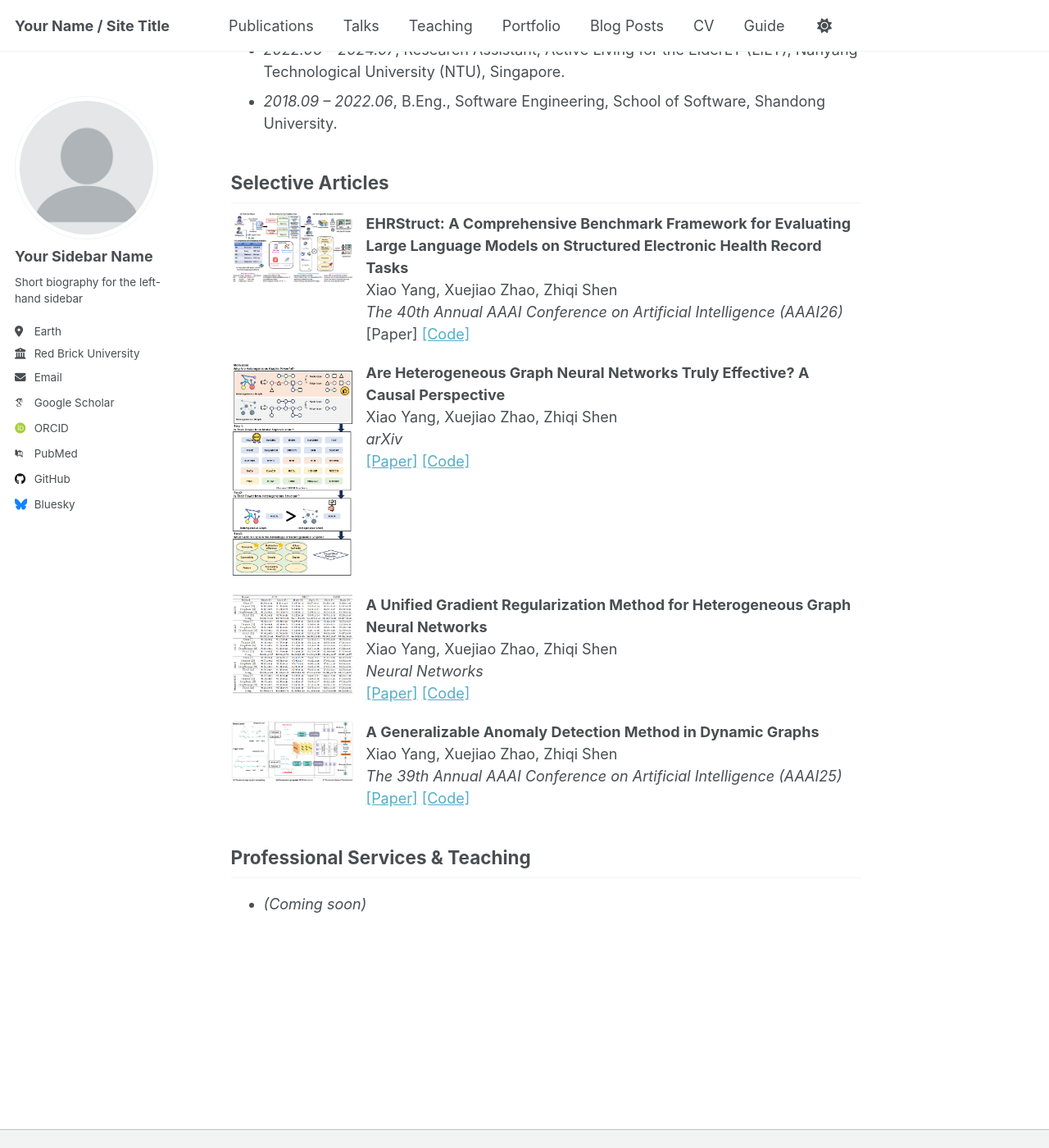
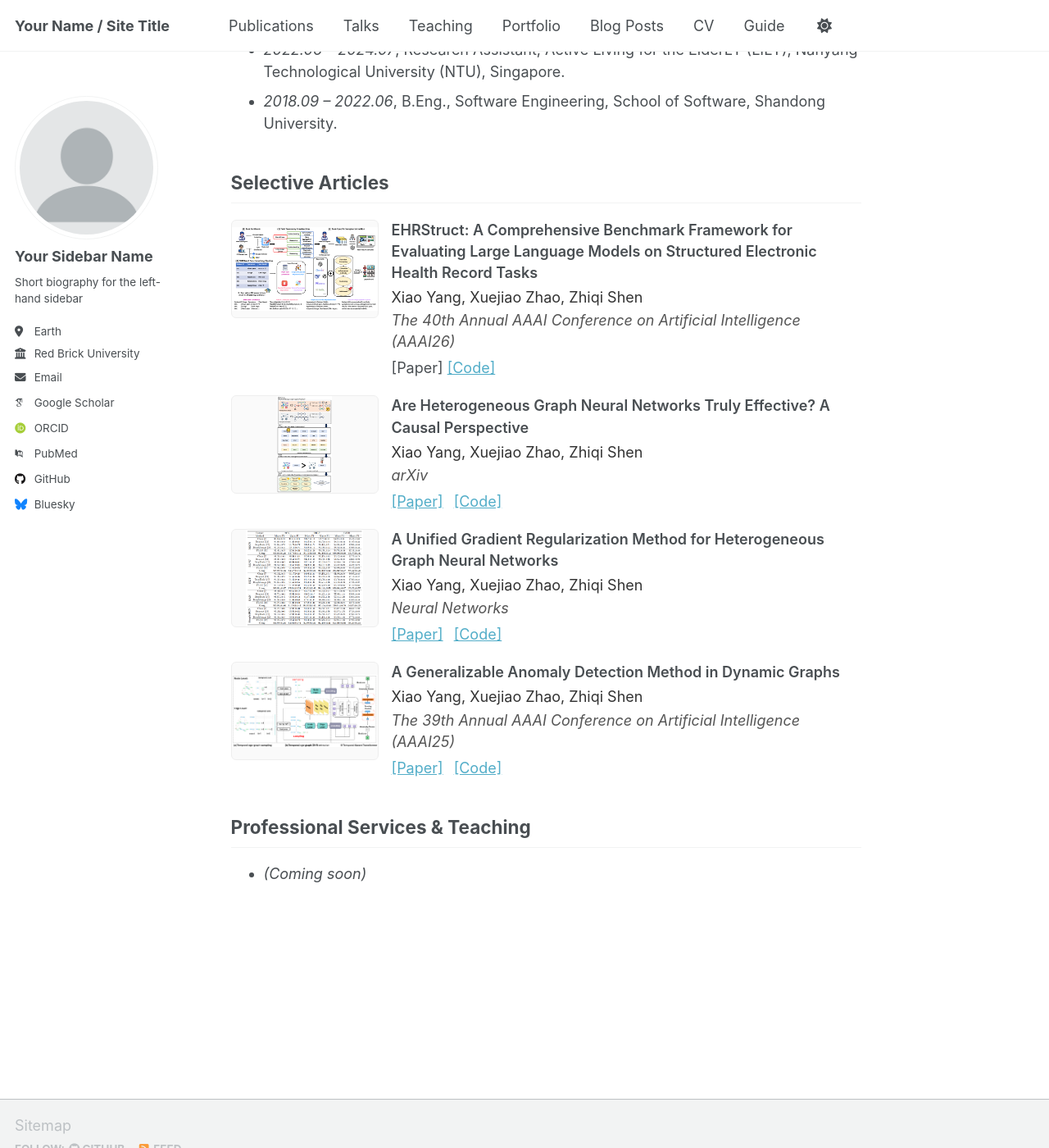
Before and after one commit to YXNTU/YXNTU.github.io, a Jekyll site: the page built from _pages/about.md, in a window 1280 px wide and 1400 px high, scrolled down 680 px. Shown: the whole window at 82% size. Built offline with Jekyll 4.4.1, drawn with Linux system fonts in a browser that asks for light colours; some web fonts are replaced; our own code applies the rules of GitHub Pages for plain Markdown files; a script that is not in the unit is left out.

Commit message:
Update about.md

```diff
--- a/_pages/about.md
+++ b/_pages/about.md
@@ -21,45 +21,93 @@
 
 ## Selective Articles
 
-<div style="display: flex; align-items: flex-start; margin-bottom: 20px;">
-  <img src="/images/papers/EHRStruct.png" alt="EHRStruct figure" style="width:150px; margin-right:15px; border-radius:6px;">
-  <div>
-    <strong>EHRStruct: A Comprehensive Benchmark Framework for Evaluating Large Language Models on Structured Electronic Health Record Tasks</strong><br>
-    Xiao Yang, Xuejiao Zhao, Zhiqi Shen<br>
-    <em>The 40th Annual AAAI Conference on Artificial Intelligence (AAAI26)</em><br>
-    [Paper] <a href="https://github.com/YXNTU/EHRStruct" target="_blank">[Code]</a>
+<style>
+.pubs { margin-top: 8px; }
+.pub-item { display: flex; gap: 16px; margin: 20px 0; align-items: flex-start; }
+.pub-thumb {
+  flex: 0 0 180px;
+  height: 120px;
+  border: 1px solid #eee;
+  border-radius: 6px;
+  background: #fafafa;
+  display: flex; align-items: center; justify-content: center;
+  overflow: hidden;
+}
+.pub-thumb img { max-width: 100%; max-height: 100%; object-fit: contain; }
+.pub-meta { line-height: 1.45; }
+.pub-title { font-weight: 600; margin: 0 0 4px; }
+.pub-authors { margin: 0 0 2px; color: #333; }
+.pub-venue { margin: 0 0 6px; font-style: italic; color: #555; }
+.pub-links a { margin-right: 8px; }
+</style>
+
+<div class="pubs">
+
+  <!-- 1 -->
+  <div class="pub-item">
+    <div class="pub-thumb">
+      <img src="/images/papers/EHRStruct.png" alt="EHRStruct figure">
+    </div>
+    <div class="pub-meta">
+      <div class="pub-title">EHRStruct: A Comprehensive Benchmark Framework for Evaluating Large Language Models on Structured Electronic Health Record Tasks</div>
+      <div class="pub-authors">Xiao Yang, Xuejiao Zhao, Zhiqi Shen</div>
+      <div class="pub-venue">The 40th Annual AAAI Conference on Artificial Intelligence (AAAI26)</div>
+      <div class="pub-links">
+        [Paper] <a href="https://github.com/YXNTU/EHRStruct" target="_blank">[Code]</a>
+      </div>
+    </div>
   </div>
+
+  <!-- 2 -->
+  <div class="pub-item">
+    <div class="pub-thumb">
+      <img src="/images/papers/CausalHGNN.png" alt="CausalHGNN figure">
+    </div>
+    <div class="pub-meta">
+      <div class="pub-title">Are Heterogeneous Graph Neural Networks Truly Effective? A Causal Perspective</div>
+      <div class="pub-authors">Xiao Yang, Xuejiao Zhao, Zhiqi Shen</div>
+      <div class="pub-venue">arXiv</div>
+      <div class="pub-links">
+        <a href="https://arxiv.org/abs/2510.05750" target="_blank">[Paper]</a>
+        <a href="https://github.com/YXNTU/CausalHGNN" target="_blank">[Code]</a>
+      </div>
+    </div>
+  </div>
+
+  <!-- 3 -->
+  <div class="pub-item">
+    <div class="pub-thumb">
+      <img src="/images/papers/Grug.png" alt="Grug figure">
+    </div>
+    <div class="pub-meta">
+      <div class="pub-title">A Unified Gradient Regularization Method for Heterogeneous Graph Neural Networks</div>
+      <div class="pub-authors">Xiao Yang, Xuejiao Zhao, Zhiqi Shen</div>
+      <div class="pub-venue">Neural Networks</div>
+      <div class="pub-links">
+        <a href="https://www.sciencedirect.com/science/article/abs/pii/S0893608025009840" target="_blank">[Paper]</a>
+        <a href="https://github.com/YXNTU/Grug" target="_blank">[Code]</a>
+      </div>
+    </div>
+  </div>
+
+  <!-- 4 -->
+  <div class="pub-item">
+    <div class="pub-thumb">
+      <img src="/images/papers/GeneralDyg.png" alt="GeneralDyG figure">
+    </div>
+    <div class="pub-meta">
+      <div class="pub-title">A Generalizable Anomaly Detection Method in Dynamic Graphs</div>
+      <div class="pub-authors">Xiao Yang, Xuejiao Zhao, Zhiqi Shen</div>
+      <div class="pub-venue">The 39th Annual AAAI Conference on Artificial Intelligence (AAAI25)</div>
+      <div class="pub-links">
+        <a href="https://ojs.aaai.org/index.php/AAAI/article/view/35508" target="_blank">[Paper]</a>
+        <a href="https://github.com/YXNTU/GeneralDyG" target="_blank">[Code]</a>
+      </div>
+    </div>
+  </div>
+
 </div>
 
-<div style="display: flex; align-items: flex-start; margin-bottom: 20px;">
-  <img src="/images/papers/CausalHGNN.png" alt="CausalHGNN figure" style="width:150px; margin-right:15px; border-radius:6px;">
-  <div>
-    <strong>Are Heterogeneous Graph Neural Networks Truly Effective? A Causal Perspective</strong><br>
-    Xiao Yang, Xuejiao Zhao, Zhiqi Shen<br>
-    <em>arXiv</em><br>
-    <a href="https://arxiv.org/abs/2510.05750" target="_blank">[Paper]</a> <a href="https://github.com/YXNTU/CausalHGNN" target="_blank">[Code]</a>
-  </div>
-</div>
-
-<div style="display: flex; align-items: flex-start; margin-bottom: 20px;">
-  <img src="/images/papers/Grug.png" alt="Grug figure" style="width:150px; margin-right:15px; border-radius:6px;">
-  <div>
-    <strong>A Unified Gradient Regularization Method for Heterogeneous Graph Neural Networks</strong><br>
-    Xiao Yang, Xuejiao Zhao, Zhiqi Shen<br>
-    <em>Neural Networks</em><br>
-    <a href="https://www.sciencedirect.com/science/article/abs/pii/S0893608025009840" target="_blank">[Paper]</a> <a href="https://github.com/YXNTU/Grug" target="_blank">[Code]</a>
-  </div>
-</div>
-
-<div style="display: flex; align-items: flex-start; margin-bottom: 20px;">
-  <img src="/images/papers/GeneralDyg.png" alt="GeneralDyG figure" style="width:150px; margin-right:15px; border-radius:6px;">
-  <div>
-    <strong>A Generalizable Anomaly Detection Method in Dynamic Graphs</strong><br>
-    Xiao Yang, Xuejiao Zhao, Zhiqi Shen<br>
-    <em>The 39th Annual AAAI Conference on Artificial Intelligence (AAAI25)</em><br>
-    <a href="https://ojs.aaai.org/index.php/AAAI/article/view/35508" target="_blank">[Paper]</a> <a href="https://github.com/YXNTU/GeneralDyG" target="_blank">[Code]</a>
-  </div>
-</div>
 
 
 ## Professional Services & Teaching
```
